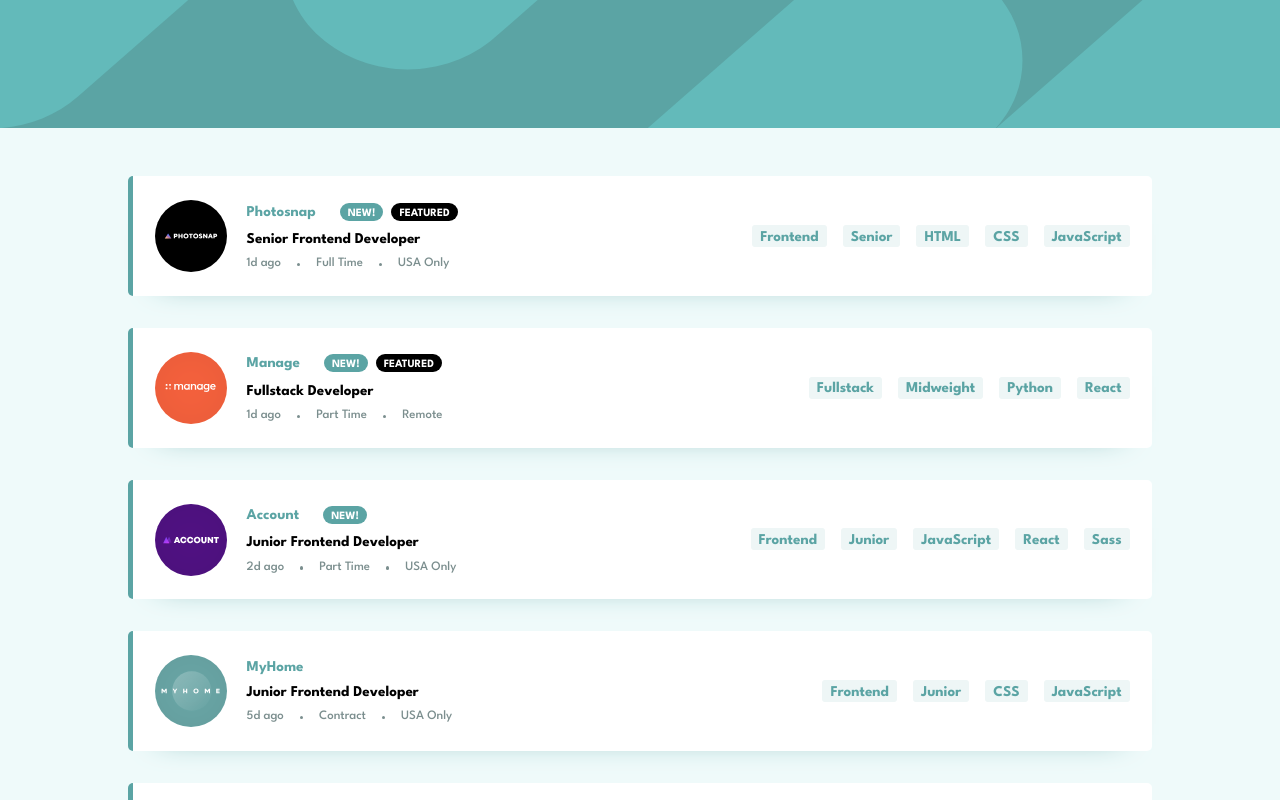
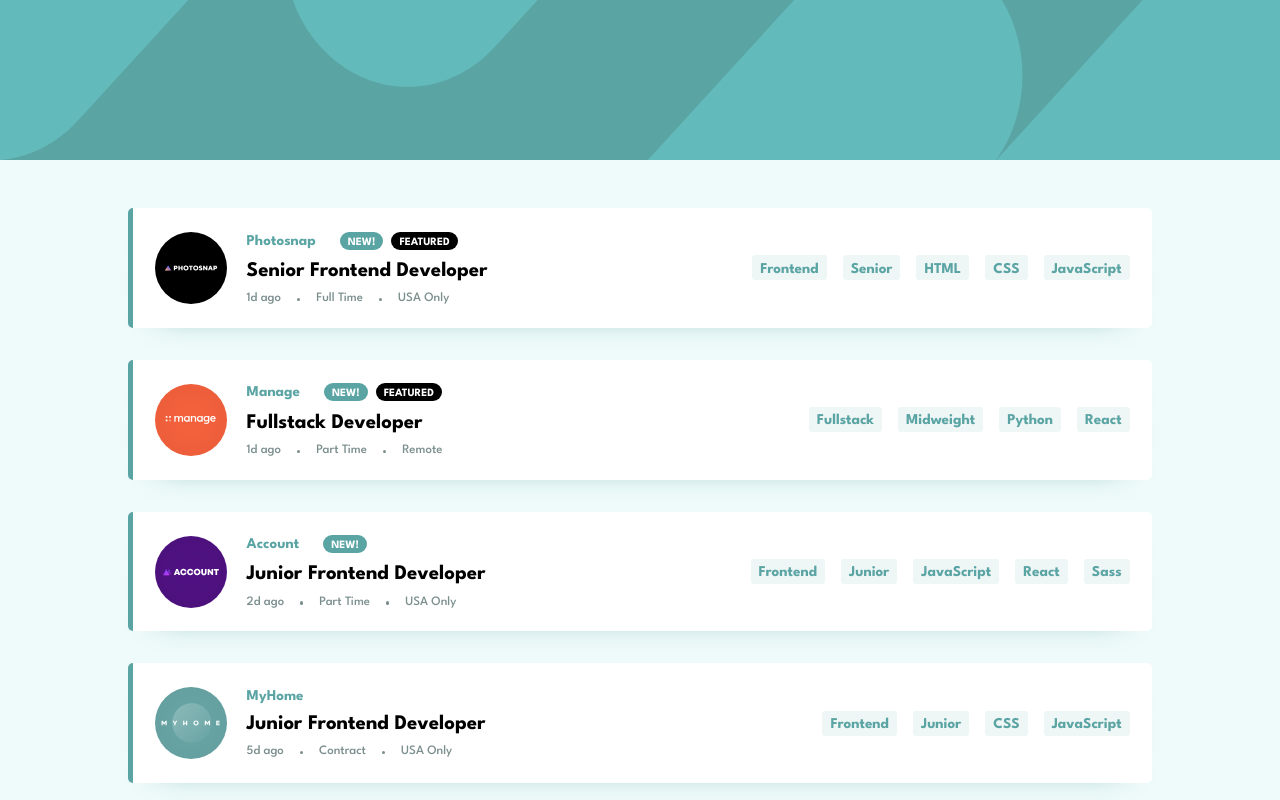
Before and after one commit to iprinceroyy/job-filtering, a React (Create React App) app: page / in a window 1280 px wide. Shown: the top 800 px of the page. Built offline with nearby package versions, Linux system fonts and the light colour scheme.

Commit message:
update design

```diff
--- a/src/App.scss
+++ b/src/App.scss
@@ -12,7 +12,7 @@
 		background-size: 100% 100%;
 
 		@media (min-width: 45rem) {
-			height: 8rem;
+			height: 10rem;
 			background-image: url('./assets/images/bg-header-desktop.svg');
 		}
 	}
--- a/src/components/jobComponent/JobComponentStyles.scss
+++ b/src/components/jobComponent/JobComponentStyles.scss
@@ -46,6 +46,9 @@
 
 		& > p {
 			font-weight: var.$fw-700;
+			@media (min-width: 64rem) {
+				font-size: 1.3rem;
+			}
 		}
 	}
 
--- a/src/components/tagsComponent/TagsComponentStyles.scss
+++ b/src/components/tagsComponent/TagsComponentStyles.scss
@@ -15,7 +15,7 @@
 		align-items: center;
 		color: var.$desaturated-dark-cyan;
 		font-weight: var.$fw-700;
-		padding-block: 0.3rem 0.2rem;
+		padding-block: 0.4rem 0.3rem;
 		padding-inline: 0.5rem;
 		border-radius: 3px;
 		background-color: var.$light-grayish-cyan;
```
